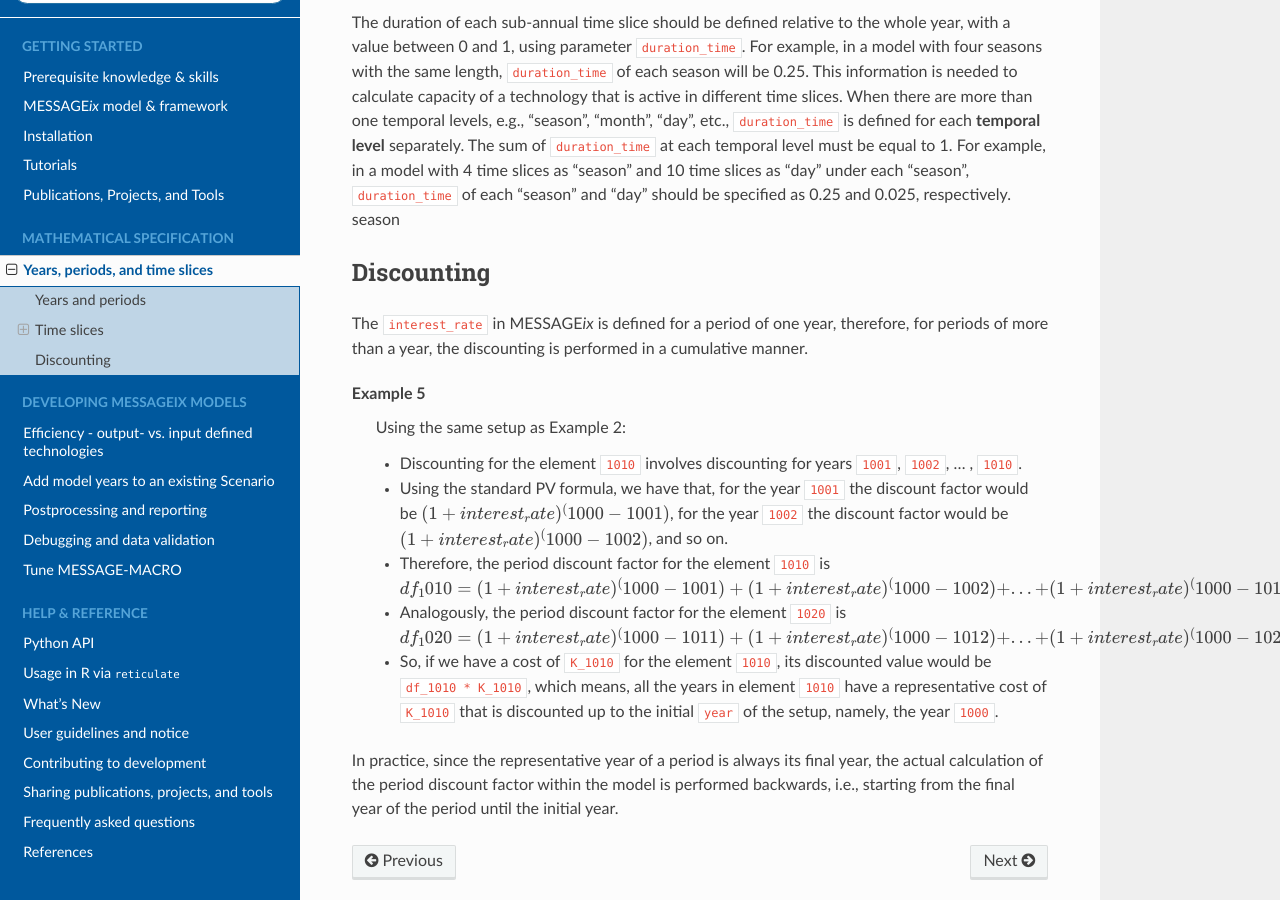
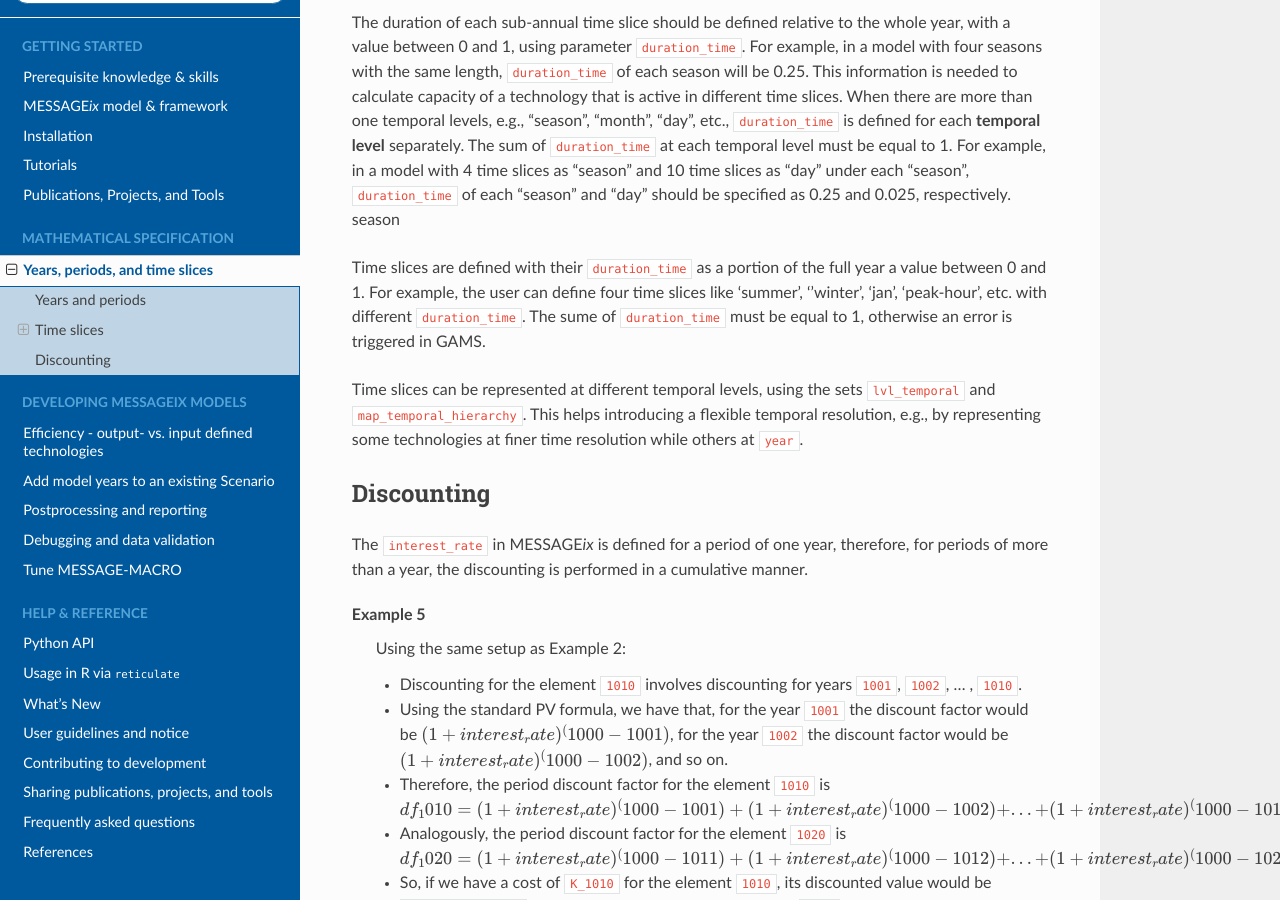
Before and after one commit to iiasa/message_ix, a Sphinx documentation site: the page built from doc/time.rst, in a window 1280 px wide and 900 px high, scrolled down 1707 px. Built offline with Sphinx 7.4.7 and the Read the Docs theme 2.0.0, drawn with Linux system fonts in a browser that asks for light colours; pages that are not in the unit, such as notebooks, are missing from menus.

Commit message:
Update release notes and documentation

```diff
--- a/RELEASE_NOTES.rst
+++ b/RELEASE_NOTES.rst
@@ -13,6 +13,7 @@
 - Change precision of GAMS check for parameter "duration_time" (:pull:`513`).
 - Update light and historic demand in Westeros baseline tutorial (:pull:`523`).
 
+- Enhance mathematical formulation to represent sub-annual time slices consistently (:pull:`509`).
 
 .. _v3.3.0:
 
--- a/doc/time.rst
+++ b/doc/time.rst
@@ -63,6 +63,14 @@
 ``duration_time`` of each "season" and "day" should be specified as 0.25 and 0.025, respectively.
 season
 
+Time slices are defined with their ``duration_time`` as a portion of the full year a value between 0 and 1.
+For example, the user can define four time slices like 'summer', ''winter', 'jan', 'peak-hour', etc.
+with different ``duration_time``. The sume of ``duration_time`` must be equal to 1, otherwise an error is triggered in GAMS.
+
+Time slices can be represented at different temporal levels, using the sets ``lvl_temporal`` and ``map_temporal_hierarchy``.
+This helps introducing a flexible temporal resolution, e.g., by representing some technologies at finer time resolution
+while others at ``year``.
+
 Discounting
 ===========
 
```
Also changed, not shown: 1 other file.
